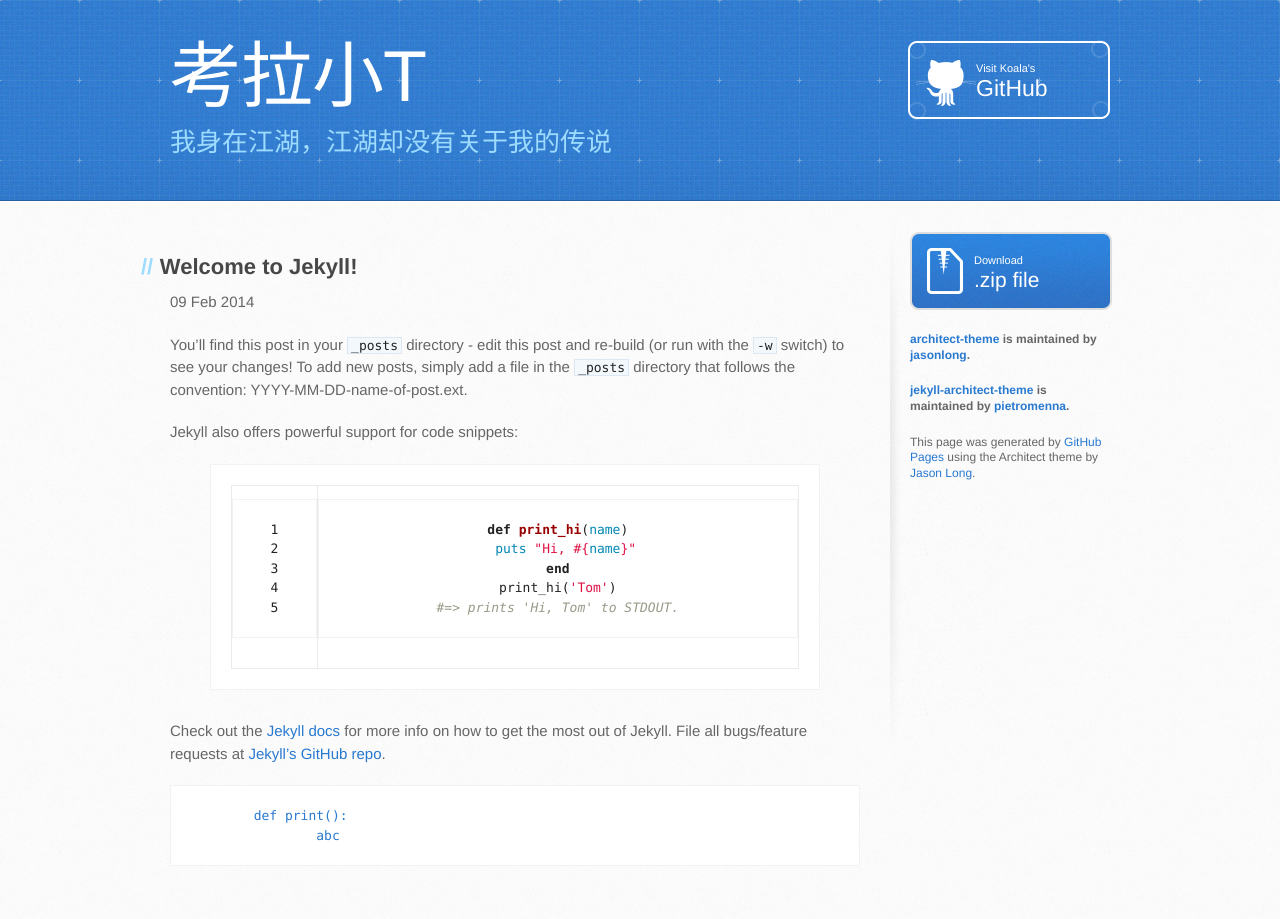
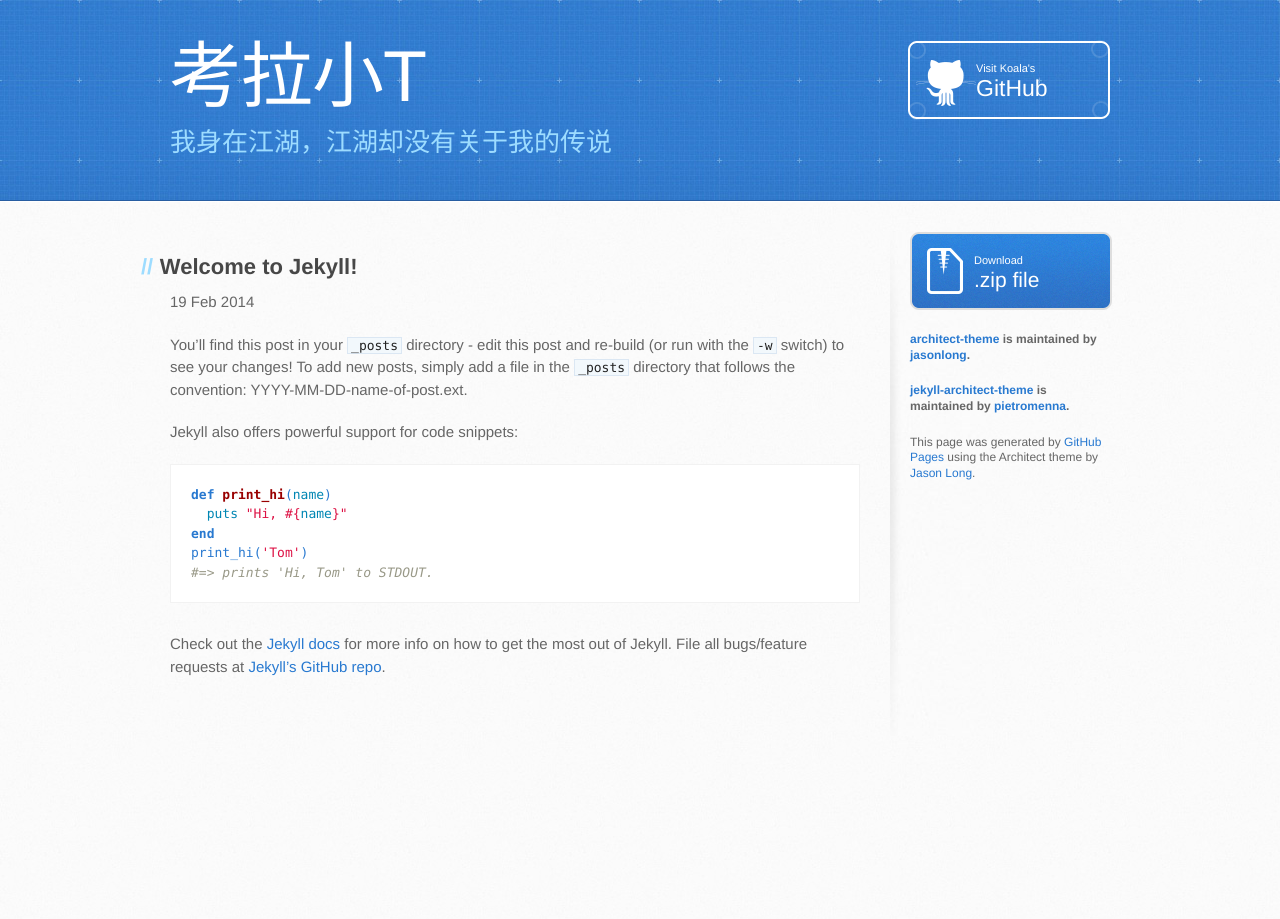
Before and after one commit to koalaxiaot/koalaxiaot.github.com, a Jekyll site: the page built from _posts/2014-02-09-welcomeo-jkyll.md, in a window 1280 px wide. Built offline with Jekyll 4.4.1, drawn with Linux system fonts in a browser that asks for light colours.

Commit message:
code test

````diff
--- a/_posts/2014-02-09-welcomeo-jkyll.md
+++ b/_posts/2014-02-09-welcomeo-jkyll.md
@@ -1,7 +1,7 @@
 ---
 layout: post
 title:  "Welcome to Jekyll!"
-date:   2014-02-09 15:40:56
+date:   2014-02-19 15:40:56
 categories: jekyll update
 ---
 
@@ -10,18 +10,15 @@ To add new posts, simply add a file in the `_posts` directory that follows the c
 
 Jekyll also offers powerful support for code snippets:
 
-{% highlight ruby linenos %}
+```ruby
 def print_hi(name)
   puts "Hi, #{name}"
 end
 print_hi('Tom')
 #=> prints 'Hi, Tom' to STDOUT.
-{% endhighlight %}
+```
 
 Check out the [Jekyll docs][jekyll] for more info on how to get the most out of Jekyll. File all bugs/feature requests at [Jekyll's GitHub repo][jekyll-gh].
 
 [jekyll-gh]: https://github.com/mojombo/jekyll
 [jekyll]:    http://jekyllrb.com
-
-		def print():
-			abc
````
